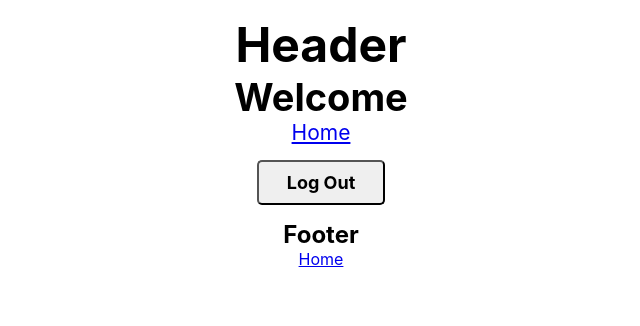
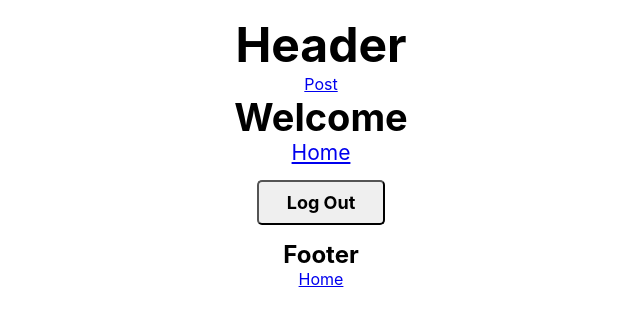
Before and after one commit to ksemenza/beta-blog-fe, a React (Create React App) app: page /homepage in a window 1280 px wide. Shown: the top 326 px of the page, without its empty margins (319-959 px from the left). Built offline with nearby package versions, Linux system fonts and the light colour scheme; sample sign-in values are in the browser's storage.

Commit message:
post link

```diff
--- a/src/components/Header.jsx
+++ b/src/components/Header.jsx
@@ -1,12 +1,20 @@
 import React from 'react'
+import {Link} from 'react-router-dom'
 
 
 const Header = () => {
 
 
     return (
-        <div>
+        <div className='header-cta'>
             <h1>Header</h1>
+            <div className='header-nav-wrap'>
+                <nav className='header-nav-tag'>
+                    <Link to='/post'>
+                        Post
+                    </Link>
+                </nav>
+            </div>
         </div>
     )
 }
--- a/src/components/Post.jsx
+++ b/src/components/Post.jsx
@@ -6,7 +6,7 @@ const Post = () => {
 
     return (
         <div>
-            <h1>Header</h1>
+            <h1>Posts</h1>
         </div>
     )
 }
--- a/src/state-actions/user-action.jsx
+++ b/src/state-actions/user-action.jsx
@@ -37,7 +37,6 @@ export const registerUser = (newUser, history) => dispatch => {
   //LOGIN USER START
   export const loginUser = (user, history) => dispatch => {
     dispatch({ type: LOGIN_REQUEST });
-    // axios.post("http://localhost:7000/api/auth/login", user )
     axiosAuth().post(`${LOGIN_URL}`, user )
 
       .then(res => {
```
Also changed, not shown: src/state-actions/post-action.jsx (added, +13 -0 lines), src/state-reducers/post-reducer.jsx (added), 1 other file (tests, documents, lock files or other folders).
